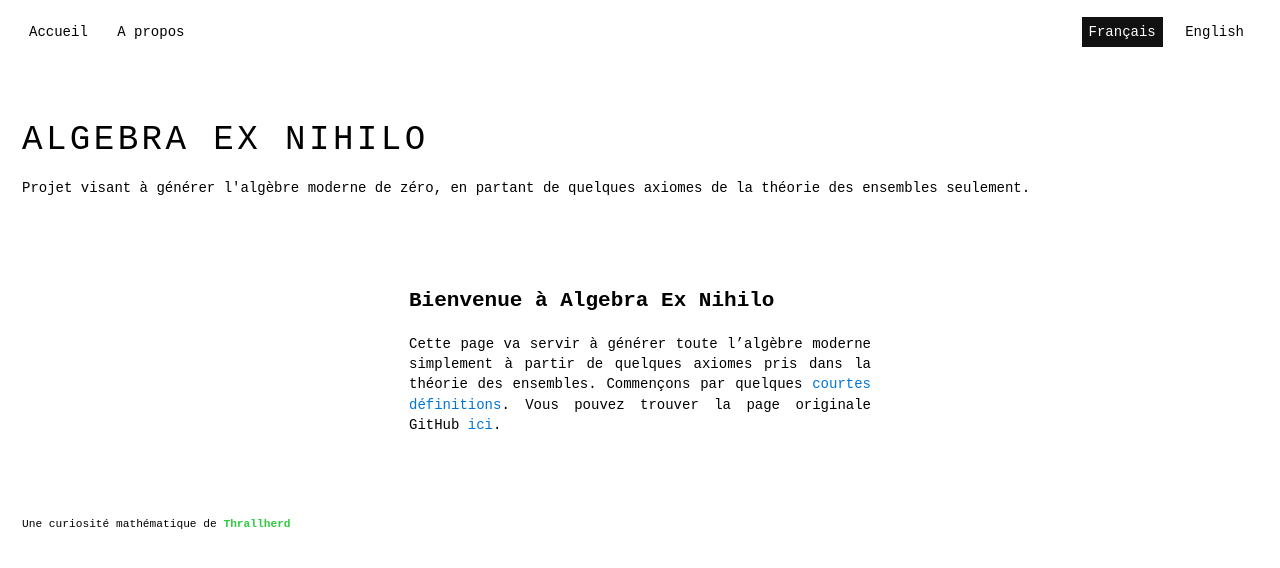
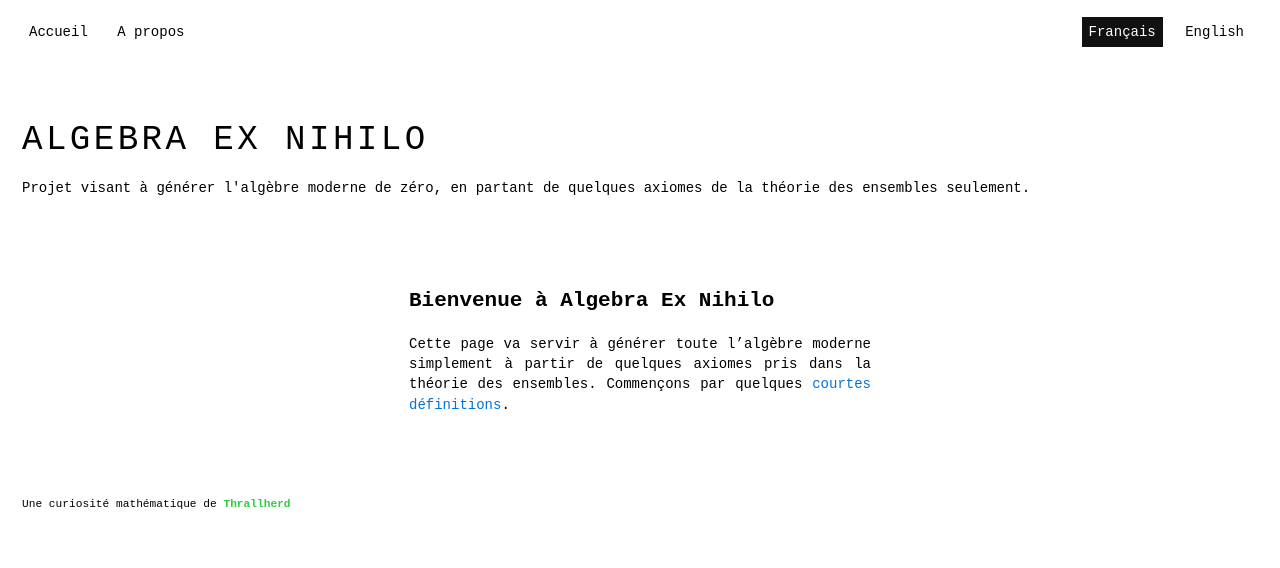
Before and after one commit to Thrallherd/AlgebraExNihilo, a Jekyll site: the page built from index.md, in a window 1280 px wide. Shown: the top 568 px of the page. Built offline with Jekyll 4.4.1, drawn with Linux system fonts in a browser that asks for light colours.

Commit message:
Update index.md

```diff
--- a/index.md
+++ b/index.md
@@ -7,4 +7,4 @@ nav-order: 1
 
 ## Bienvenue à Algebra Ex Nihilo
 
-Cette page va servir à générer toute l'algèbre moderne simplement à partir de quelques axiomes pris dans la théorie des ensembles. Commençons par quelques [courtes définitions](basic_def.md). Vous pouvez trouver la page originale GitHub [ici](welcome.md).
+Cette page va servir à générer toute l'algèbre moderne simplement à partir de quelques axiomes pris dans la théorie des ensembles. Commençons par quelques [courtes définitions](basic_def.md).
```
